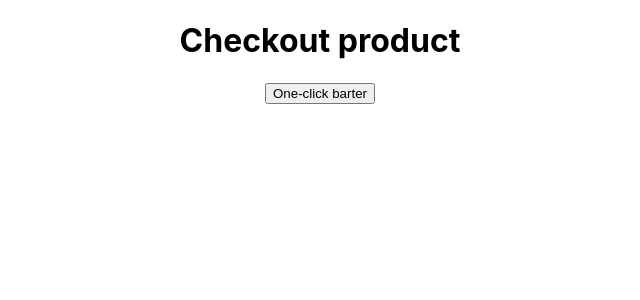
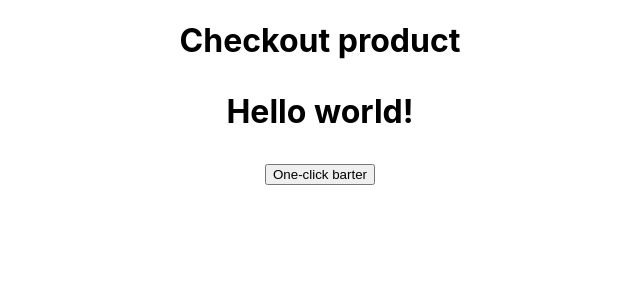
Before and after one commit to HL3rd/spamazon-helloNftWorld, a React (Create React App) app: page /checkout in a window 1280 px wide. Shown: the top 300 px of the page, without its empty margins (320-960 px from the left). Built offline with nearby package versions, Linux system fonts and the light colour scheme.

Commit message:
Typo fix and added sentence

```diff
--- /dev/null
+++ b/src/Checkout.css
@@ -0,0 +1,4 @@
+.main-p {
+    font-weight: bold;
+    font-size: 32px;
+}
--- a/src/Checkout.tsx
+++ b/src/Checkout.tsx
@@ -1,9 +1,13 @@
 import React from 'react';
+import './Checkout.css'
 
 const Checkout = () => {
+
+
   return (
     <div>
       <h1>Checkout product</h1>
+      <p className="main-p">Hello world!</p>
       <button>One-click barter</button>
     </div>
   );
--- a/src/Home.tsx
+++ b/src/Home.tsx
@@ -3,7 +3,7 @@ import React from 'react';
 const Home = () => {
   return (
     <div>
-      <h1>Welcom home</h1>
+      <h1>Welcome home</h1>
       <p><a href="/checkout">Click here to view our product</a></p>
     </div>
   );
```
